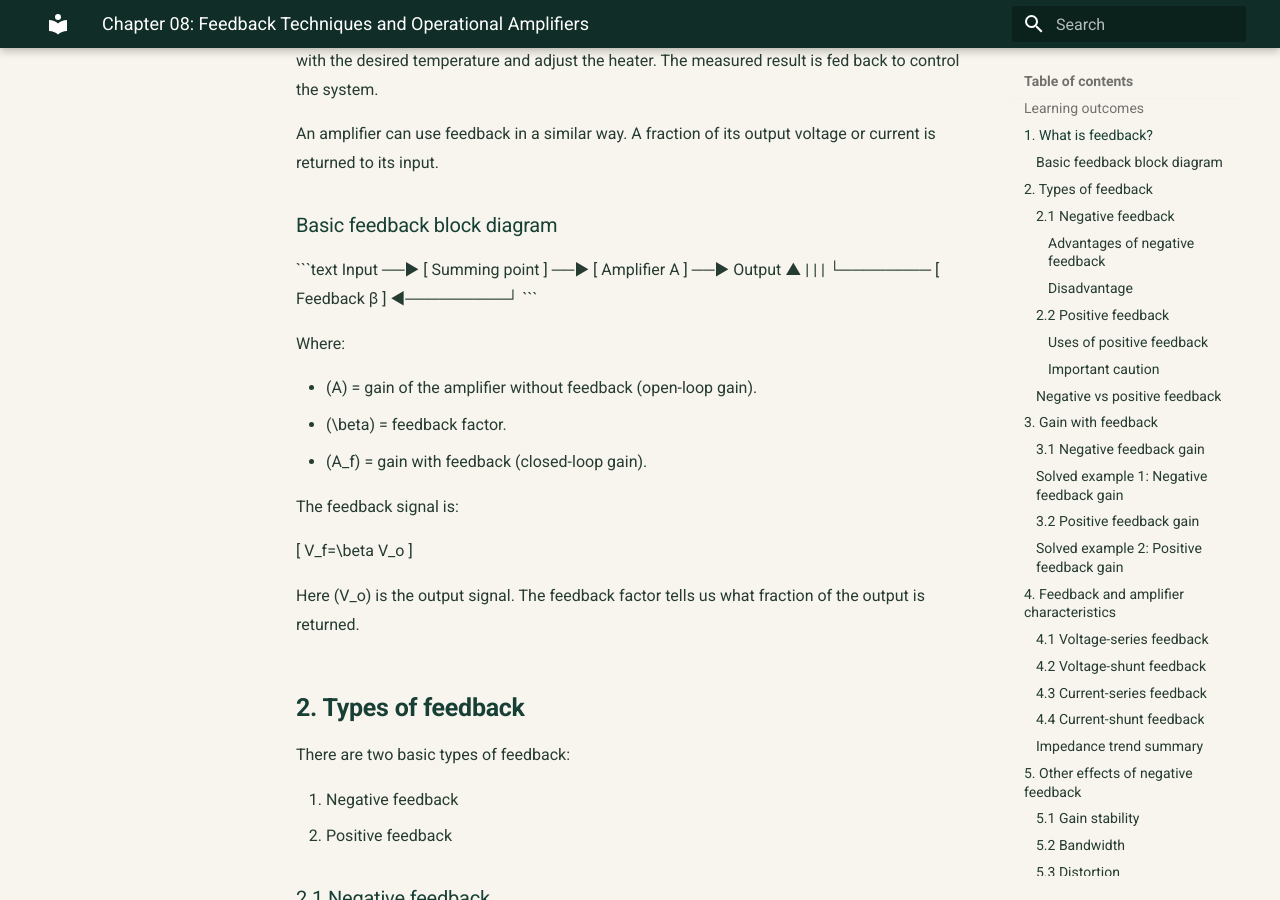
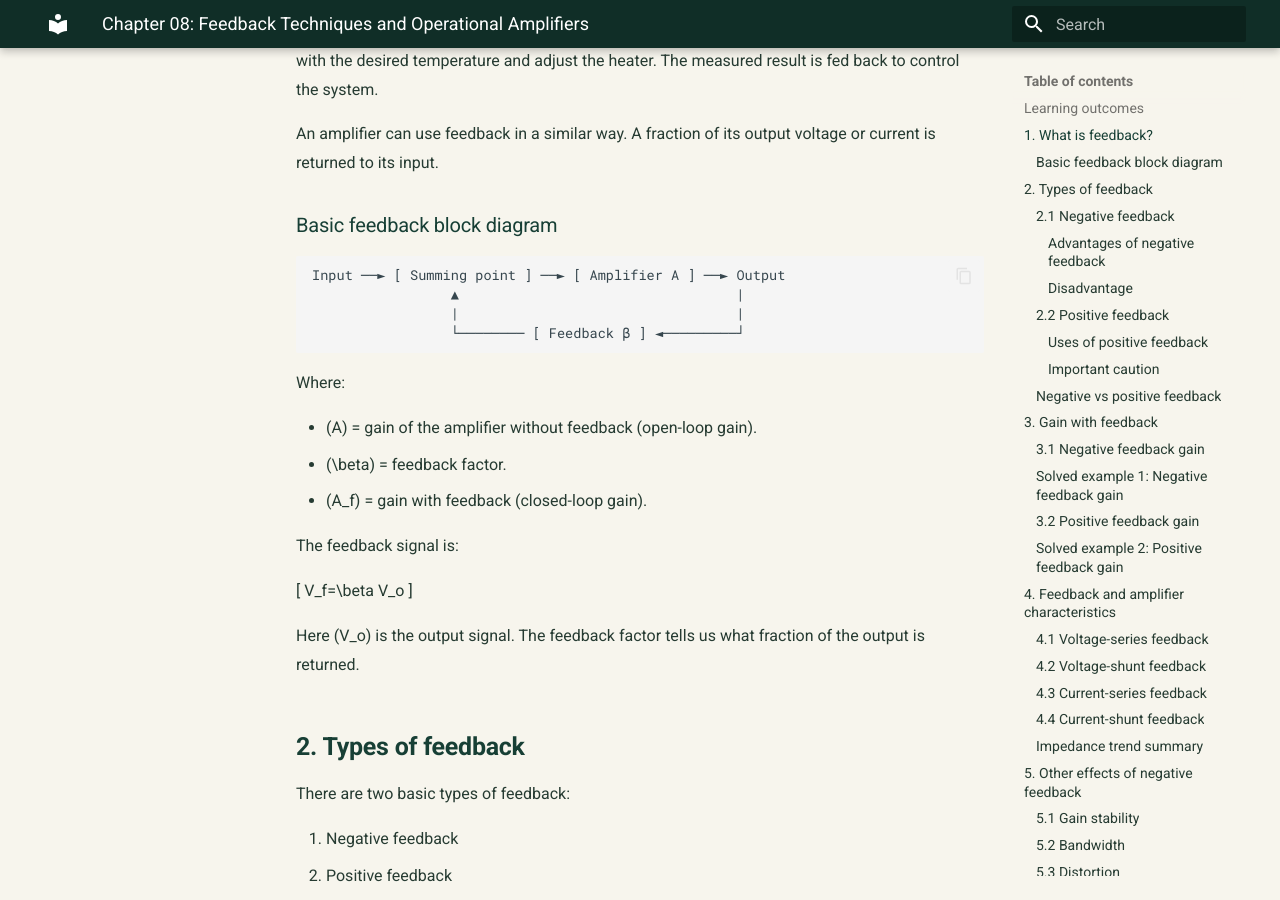
Before and after one commit to taimiyatahsin0-png/nu-cse-notes-store, an MkDocs documentation site: the page built from docs/subjects/eec/chapter-08-feedback-techniques-and-operational-amplifiers.md, in a window 1280 px wide and 900 px high, scrolled down 1268 px. Built offline with MkDocs 1.6.1 and Material for MkDocs 9.7.7, drawn with Linux system fonts in a browser that asks for light colours; some of the changed text lies outside the part shown.

Commit message:
Fix equation and diagram Markdown rendering

````diff
--- a/docs/subjects/eec/chapter-08-feedback-techniques-and-operational-amplifiers.md
+++ b/docs/subjects/eec/chapter-08-feedback-techniques-and-operational-amplifiers.md
@@ -34,12 +34,12 @@ An amplifier can use feedback in a similar way. A fraction of its output voltage
 
 ### Basic feedback block diagram
 
-\`\`\`text
+```text
 Input ──► [ Summing point ] ──► [ Amplifier A ] ──► Output
                  ▲                                  |
                  |                                  |
                  └──────── [ Feedback β ] ◄─────────┘
-\`\`\`
+```
 
 Where:
 
@@ -409,7 +409,7 @@ It also has:
 
 ### Basic op-amp symbol
 
-\`\`\`text
+```text
              +V supply
                  |
              .-------.
@@ -419,7 +419,7 @@ It also has:
              '-------'
                  |
              -V supply
-\`\`\`
+```
 
 The output is approximately:
 
@@ -485,14 +485,14 @@ An **inverting amplifier** produces an output that is opposite in polarity (180
 - Feedback resistor \(R_f\) connects output to the inverting terminal.
 - Non-inverting terminal is grounded.
 
-\`\`\`text
+```text
  Vin ── Rin ──●────(−)\
               |        \____ Vout
               └── Rf ──/
                        (+)
                         |
                        GND
-\`\`\`
+```
 
 For an ideal op-amp:
 
````
